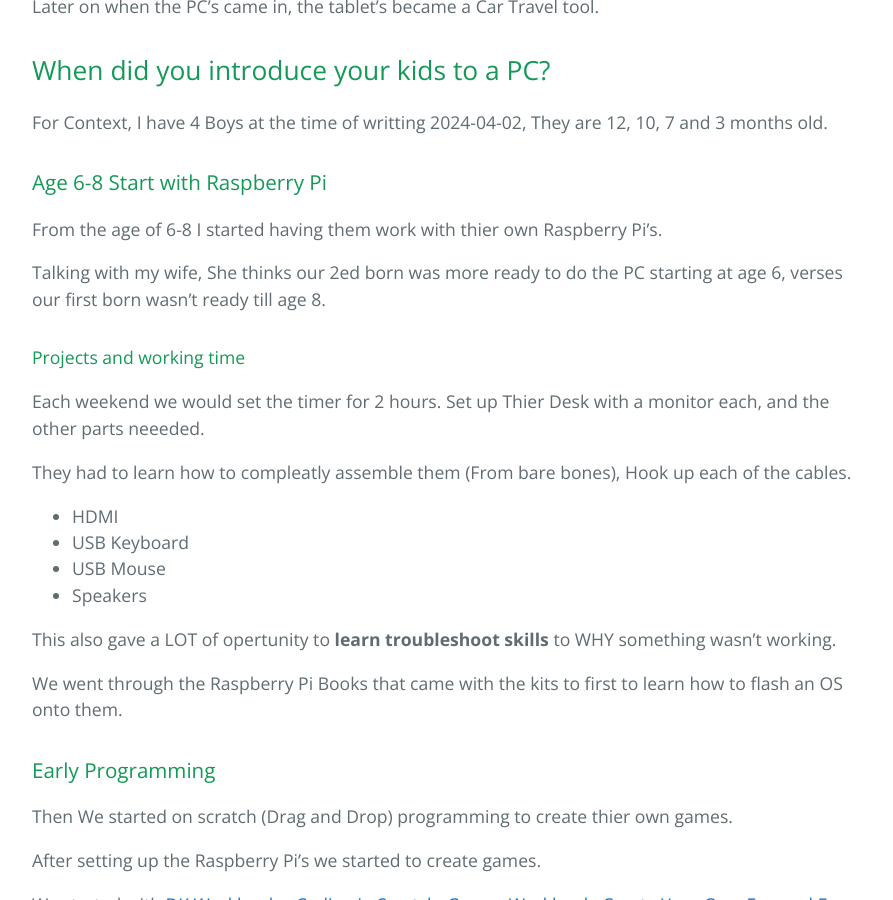
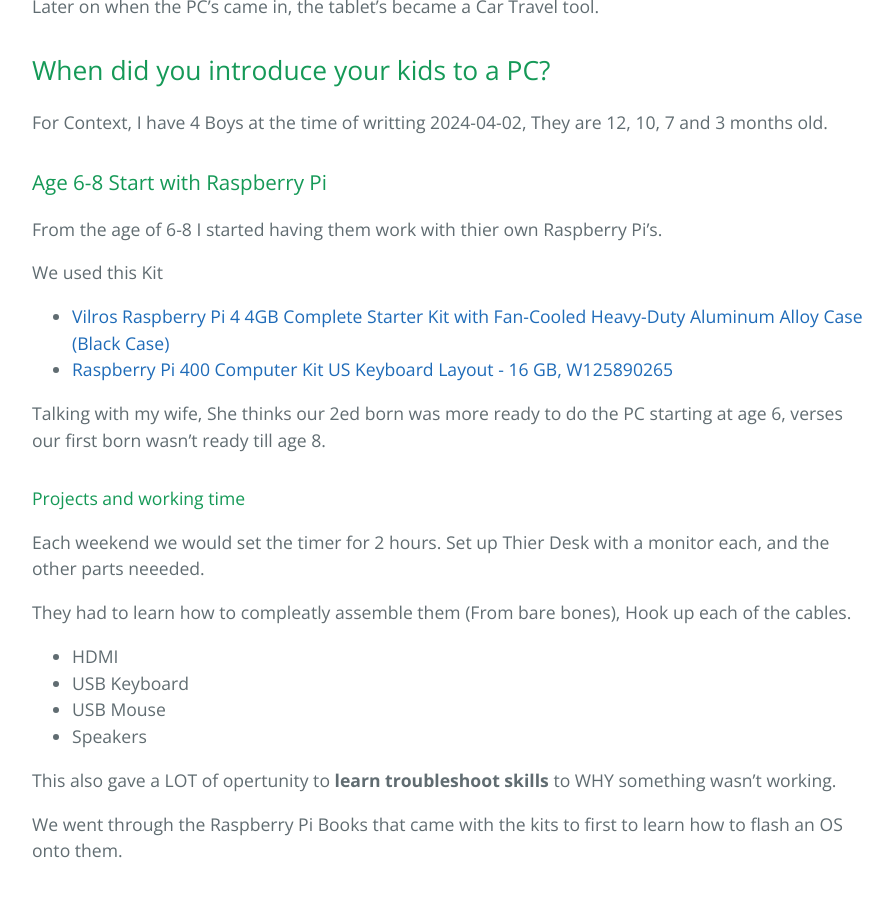
Before and after one commit to jscar-hawk/jscar-hawk.github.io, a Jekyll site: the page built from docs/Parenting_and_Computers.md, in a window 1280 px wide and 900 px high, scrolled down 712 px. Shown: the whole window, without its empty margins (192-1085 px from the left). Built offline with Jekyll 4.4.1, drawn with Linux system fonts in a browser that asks for light colours; our own code applies the rules of GitHub Pages for plain Markdown files.

Commit message:
Add Raspberry Pi Links

```diff
--- a/docs/Parenting_and_Computers.md
+++ b/docs/Parenting_and_Computers.md
@@ -19,6 +19,10 @@ They are 12, 10, 7 and 3 months old.
 
 ### Age 6-8 Start with Raspberry Pi
 From the age of 6-8 I started having them work with thier own Raspberry Pi's.
+
+We used this Kit
+* [Vilros Raspberry Pi 4 4GB Complete Starter Kit with Fan-Cooled Heavy-Duty Aluminum Alloy Case (Black Case)](https://amzn.to/3TJOhGB)
+* [Raspberry Pi 400 Computer Kit US Keyboard Layout - 16 GB, W125890265](https://amzn.to/4cDCP8j)
 
 Talking with my wife, She thinks our 2ed born was more ready to do the PC starting at age 6, verses our first born wasn't ready till age 8.
 
```
